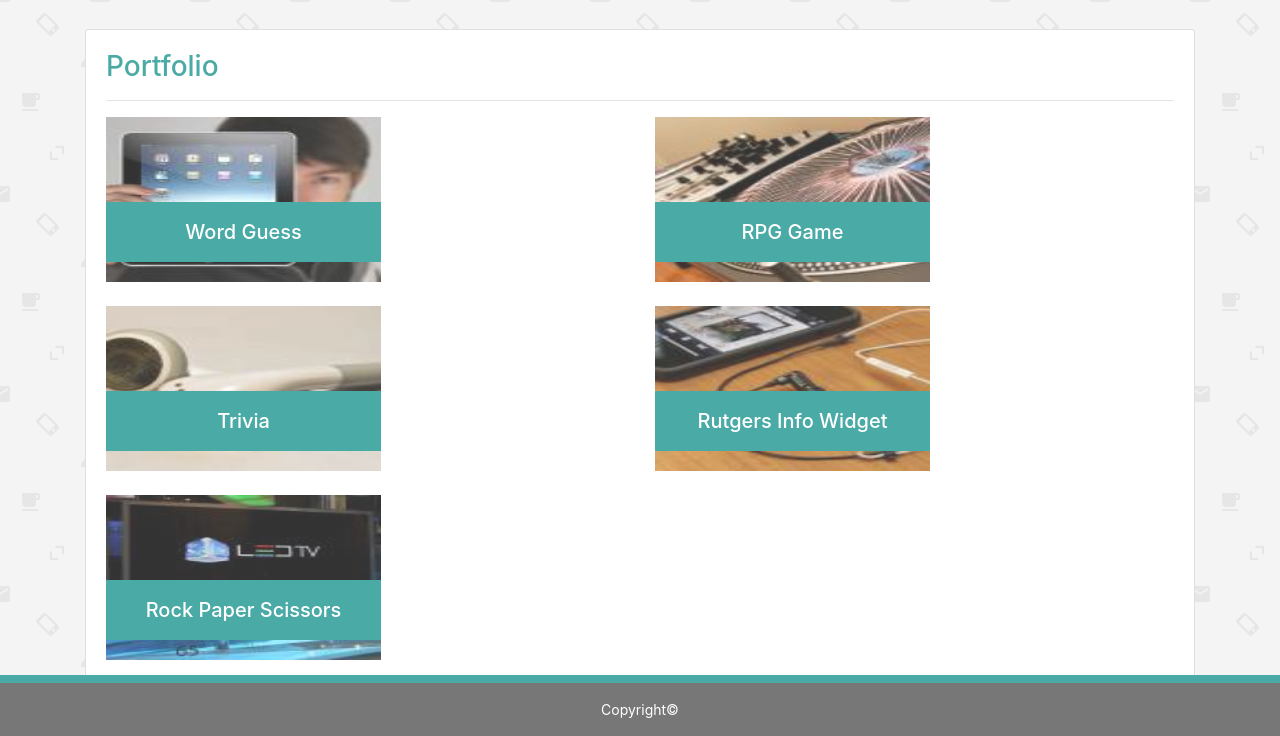
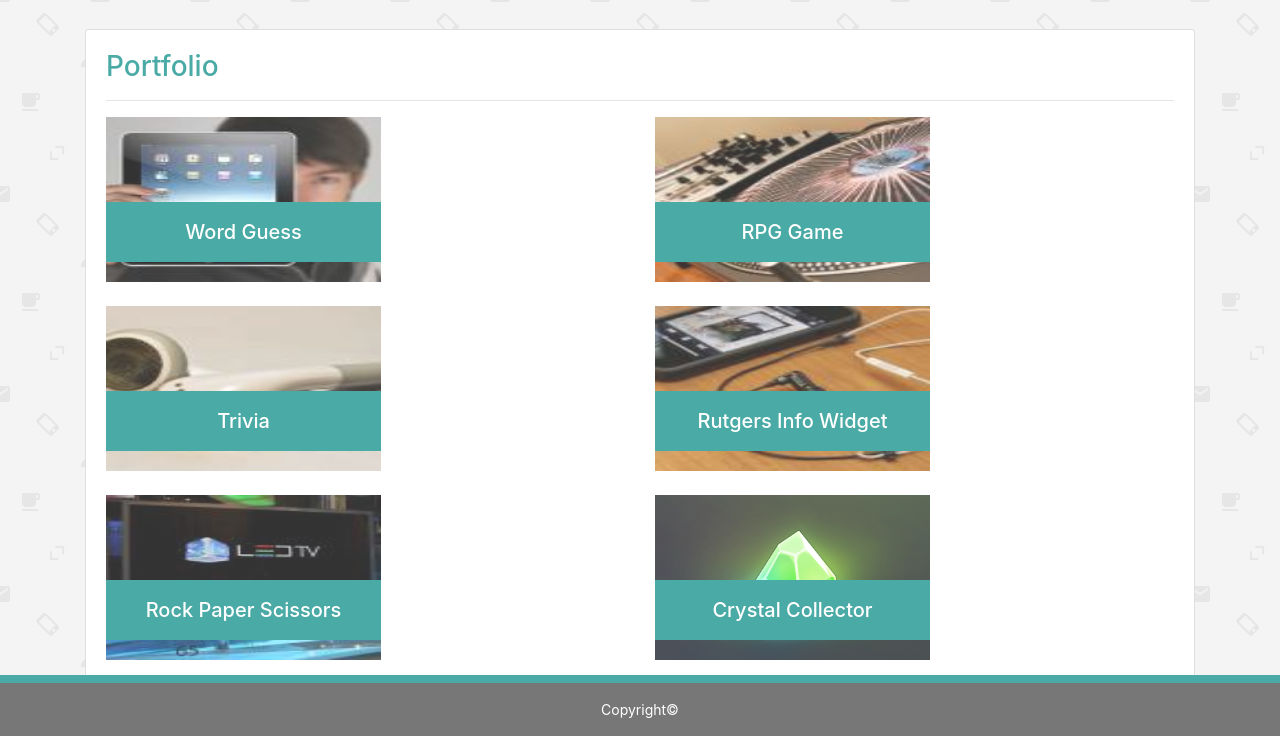
Before and after one commit to shar09/Bootstrap-Portfolio, a plain HTML site: page portfolio.html in a window 1280 px wide. Shown: the part 64-800 px from the top of the page. Drawn offline with nearby package versions, Linux system fonts and the light colour scheme.

Commit message:
new project added to portfolio

```diff
--- a/portfolio.html
+++ b/portfolio.html
@@ -61,6 +61,10 @@
                         <img src="images/rps.jpeg">
                         <h3 class="img-header">Rock Paper Scissors</h3>
                     </div>
+                    <div class="col-xs-6 col-sm-6">
+                        <a href="https://crystal-collector-code.herokuapp.com/#" target="_blank"><img src="images/cc.jpg"></a>
+                        <h3 class="img-header">Crystal Collector</h3>
+                    </div>
                 </div>
             </div>
             </div>
```
Also changed, not shown: images/cc.jpg (added).
